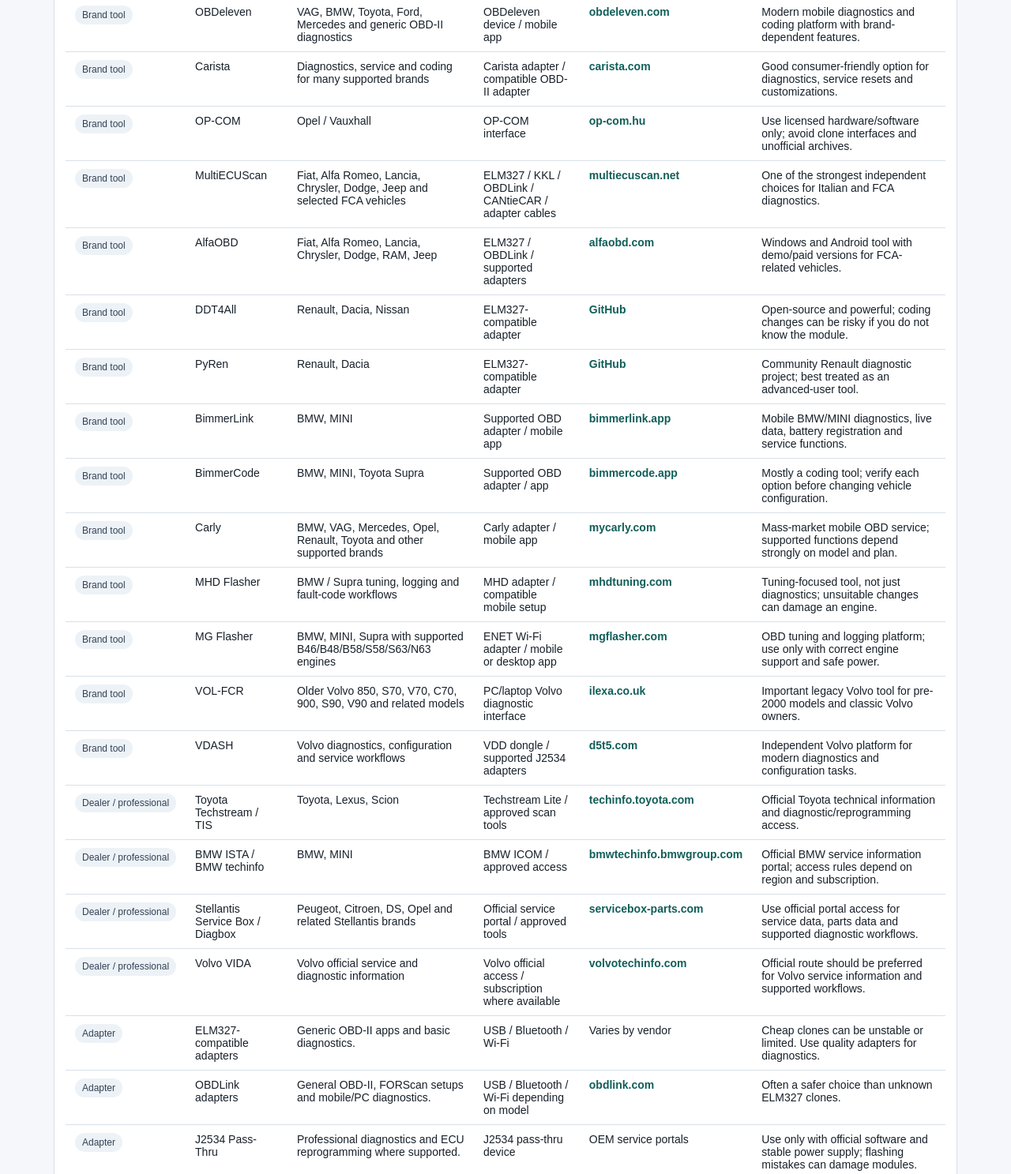
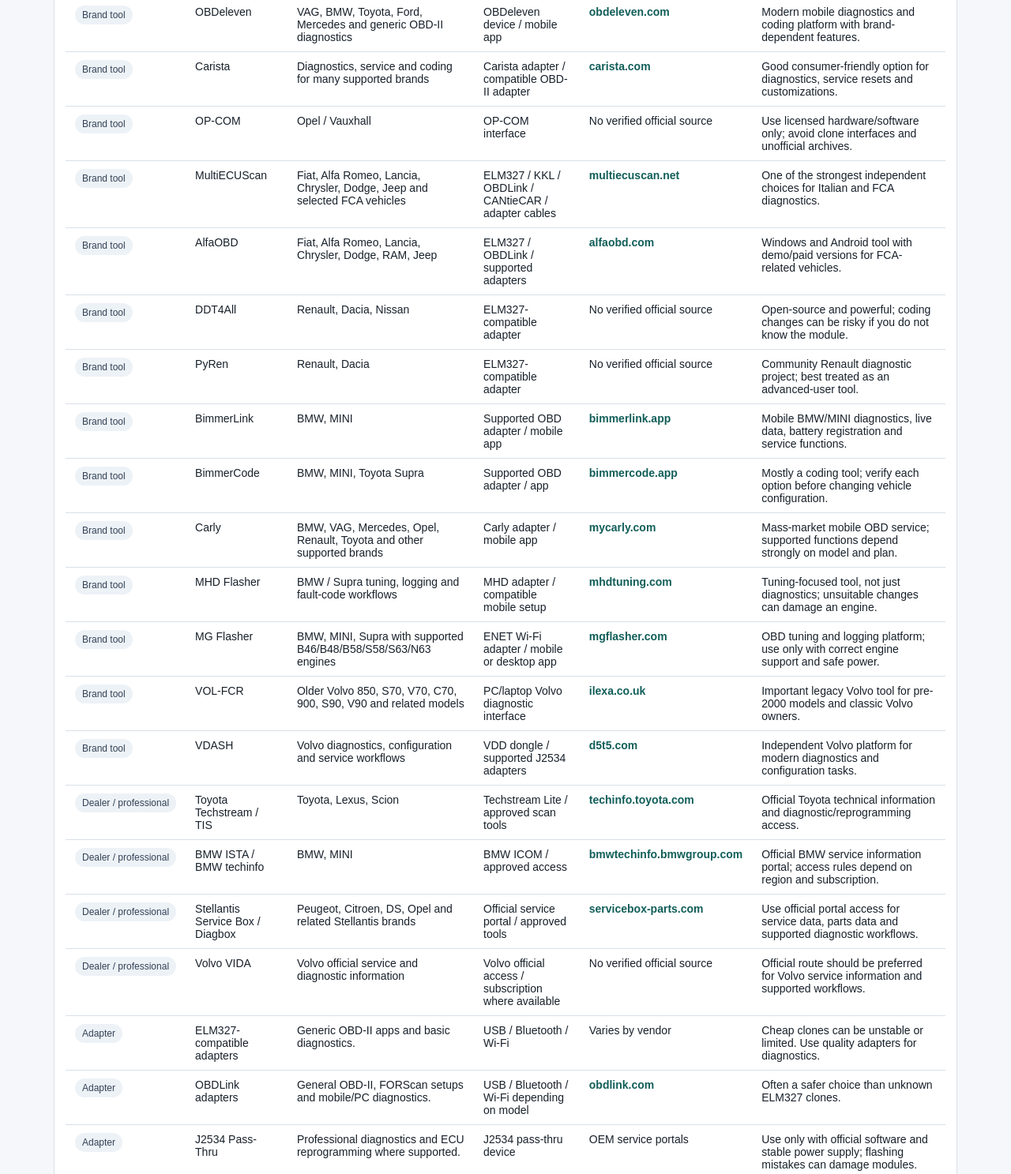
Before and after one commit to autocore-team/autohub, a plain HTML site: page diagnostics.html in a window 1280 px wide. Shown: the part 2100-3587 px from the top of the page at 79% size. Drawn offline with Linux system fonts and the light colour scheme.

Commit message:
Update diagnostics.html

```diff
--- a/diagnostics.html
+++ b/diagnostics.html
@@ -663,7 +663,7 @@
                 <td>OP-COM</td>
                 <td>Opel / Vauxhall</td>
                 <td>OP-COM interface</td>
-                <td><a href="https://www.op-com.hu/" rel="noopener">op-com.hu</a></td>
+                <td data-i18n="sourceUnverified">No verified official source</td>
                 <td data-i18n="opcomNote">Use licensed hardware/software only; avoid clone interfaces and unofficial archives.</td>
               </tr>
               <tr id="multiecuscan" data-type="brand" data-search="multiecuscan fiat alfa romeo lancia chrysler dodge jeep fca can obdlink elm327">
@@ -687,7 +687,7 @@
                 <td>DDT4All</td>
                 <td>Renault, Dacia, Nissan</td>
                 <td>ELM327-compatible adapter</td>
-                <td><a href="https://github.com/cedricp/ddt4all" rel="noopener">GitHub</a></td>
+                <td data-i18n="sourceUnverified">No verified official source</td>
                 <td data-i18n="ddt4allNote">Open-source and powerful; coding changes can be risky if you do not know the module.</td>
               </tr>
               <tr id="pyren" data-type="brand" data-search="pyren renault dacia elm327 diagnostic open source python">
@@ -695,7 +695,7 @@
                 <td>PyRen</td>
                 <td>Renault, Dacia</td>
                 <td>ELM327-compatible adapter</td>
-                <td><a href="https://github.com/andru666/pyren" rel="noopener">GitHub</a></td>
+                <td data-i18n="sourceUnverified">No verified official source</td>
                 <td data-i18n="pyrenNote">Community Renault diagnostic project; best treated as an advanced-user tool.</td>
               </tr>
               <tr id="bimmerlink" data-type="brand" data-search="bimmerlink bmw mini diagnostics live data dpf battery registration android ios">
@@ -783,7 +783,7 @@
                 <td>Volvo VIDA</td>
                 <td>Volvo official service and diagnostic information</td>
                 <td>Volvo official access / subscription where available</td>
-                <td><a href="https://www.volvotechinfo.com/" rel="noopener">volvotechinfo.com</a></td>
+                <td data-i18n="sourceUnverified">No verified official source</td>
                 <td data-i18n="vidaNote">Official route should be preferred for Volvo service information and supported workflows.</td>
               </tr>
               <tr id="elm327" data-type="adapter" data-search="elm327 obd2 adapter bluetooth wifi usb compatibility clones">
@@ -867,6 +867,7 @@
         coverage: 'Coverage',
         adapter: 'Adapter / access',
         officialSource: 'Official source',
+        sourceUnverified: 'No verified official source',
         notes: 'Notes',
         universalLabel: 'Universal OBD',
         brandLabel: 'Brand tool',
@@ -982,6 +983,7 @@ levelBasic: 'Basic OBD2',
         coverage: 'Cobertura',
         adapter: 'Adaptador / acceso',
         officialSource: 'Fuente oficial',
+        sourceUnverified: 'No hay una fuente oficial verificada',
         notes: 'Notas',
         universalLabel: 'OBD universal',
         brandLabel: 'Herramienta de marca',
@@ -1097,6 +1099,7 @@ levelBasic: 'OBD2 básico',
         coverage: 'Couverture',
         adapter: 'Adaptateur / accès',
         officialSource: 'Source officielle',
+        sourceUnverified: 'Aucune source officielle vérifiée',
         notes: 'Notes',
         universalLabel: 'OBD universel',
         brandLabel: 'Outil marque',
@@ -1212,6 +1215,7 @@ levelBasic: 'OBD2 basique',
         coverage: 'Abdeckung',
         adapter: 'Adapter / Zugang',
         officialSource: 'Offizielle Quelle',
+        sourceUnverified: 'Keine verifizierte offizielle Quelle',
         notes: 'Hinweise',
         universalLabel: 'Universal-OBD',
         brandLabel: 'Marken-Tool',
```
